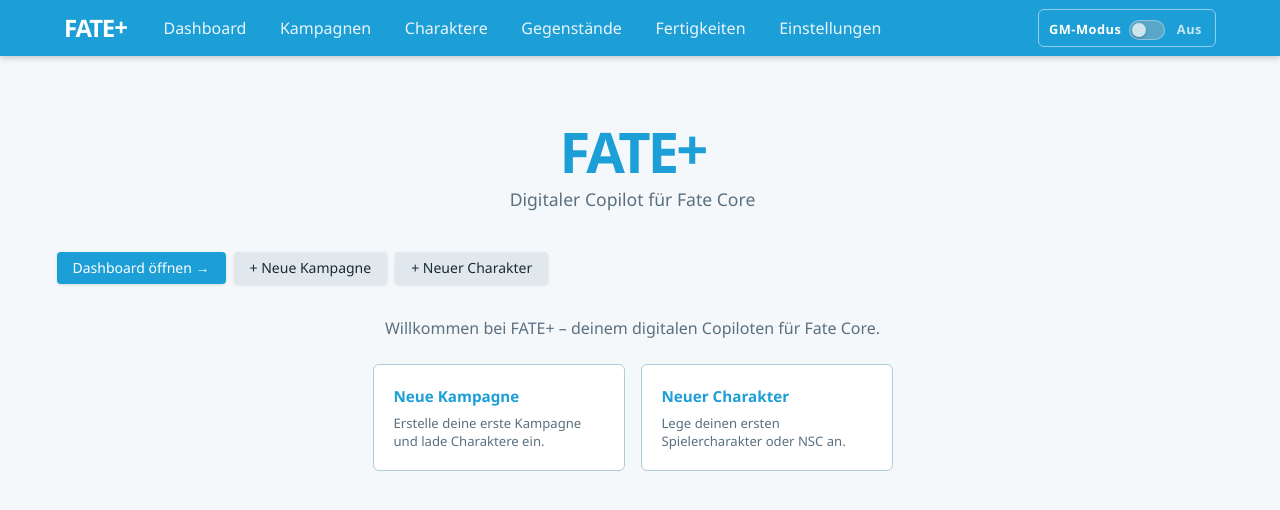
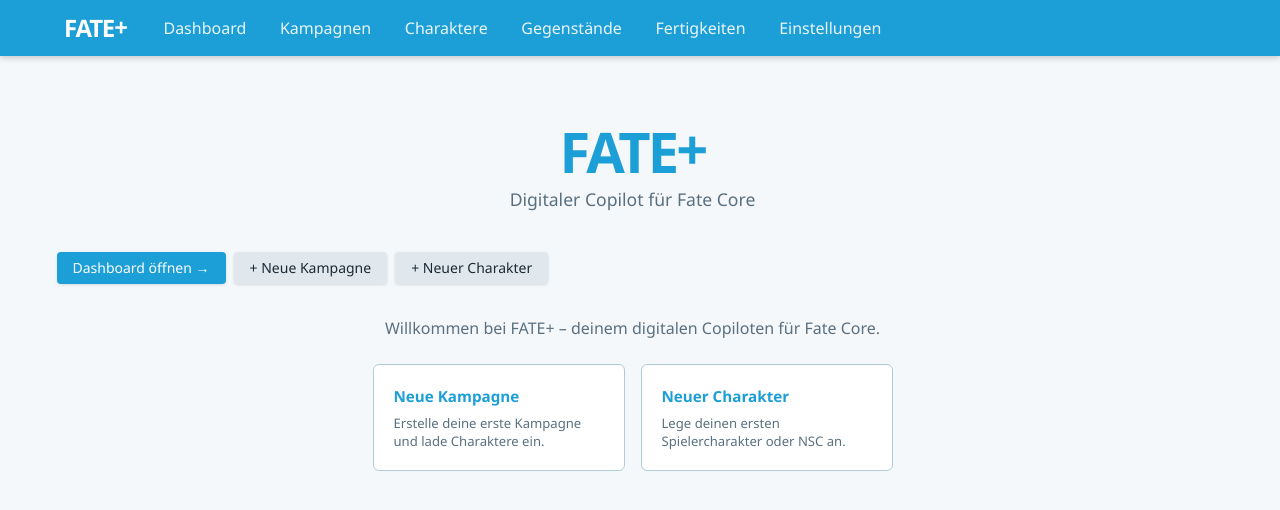
Before and after one commit to timengel/fate-copilot, a Vue app: page / in a window 1280 px wide. Shown: the top 510 px of the page. Built offline with nearby package versions, Linux system fonts and the light colour scheme.

Commit message:
feat: gm mode toggle is hidden by default

```diff
--- a/src/App.vue
+++ b/src/App.vue
@@ -52,8 +52,13 @@ watch(
           </div>
         </div>
 
-        <div class="nav-gm-toggle" :class="{ 'gm-active': gmModeStore.isGMMode }" @click="gmModeStore.isGMMode = !gmModeStore.isGMMode">
-          <FateToggle v-model="gmModeStore.isGMMode" label="GM-Modus" @click.stop />
+        <div
+          v-if="gmModeStore.showGMToggle"
+          class="nav-gm-toggle"
+          :class="{ 'gm-active': gmModeStore.isGMMode }"
+          @click="gmModeStore.isGMMode = !gmModeStore.isGMMode"
+        >
+          <FateToggle v-model="gmModeStore.isGMMode" label="GM-Modus" variant="navbar" @click.stop />
         </div>
       </nav>
     </header>
--- a/src/stores/gmMode.ts
+++ b/src/stores/gmMode.ts
@@ -1,12 +1,13 @@
 import { defineStore } from 'pinia';
-import { useSessionStorage } from '@vueuse/core';
+import { useLocalStorage, useSessionStorage } from '@vueuse/core';
 
 export const useGMModeStore = defineStore('gmMode', () => {
   const isGMMode = useSessionStorage('gm-mode', false);
+  const showGMToggle = useLocalStorage('gm-toggle-visible', false);
 
   function toggle() {
     isGMMode.value = !isGMMode.value;
   }
 
-  return { isGMMode, toggle };
+  return { isGMMode, showGMToggle, toggle };
 });
```
